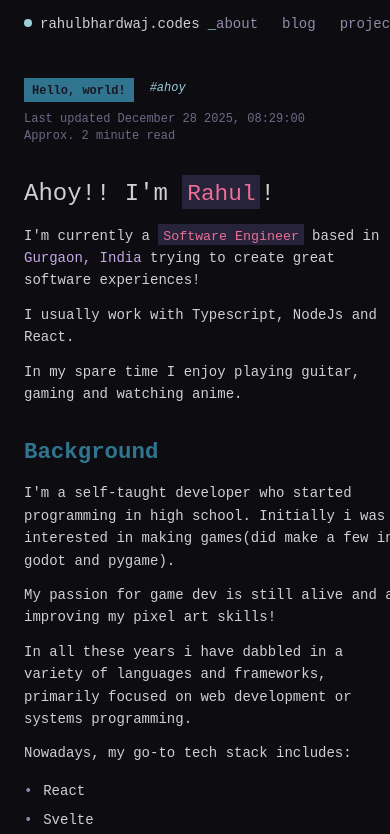
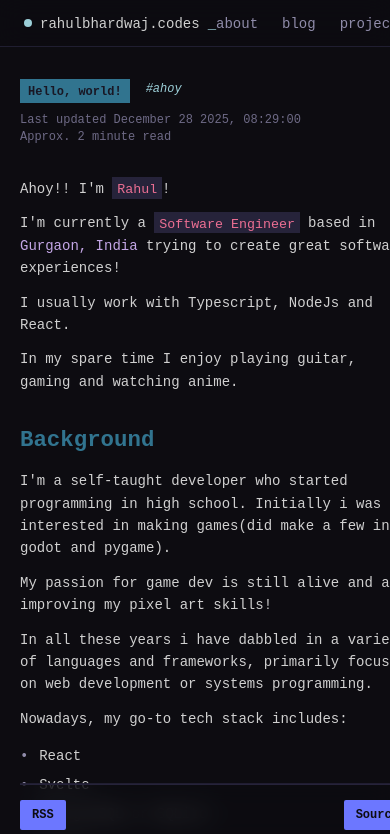
Before and after one commit to Rayzon3/portfolio-v4, a SvelteKit app: page / in a window 390 px wide. Shown: the top 834 px of the page. Built offline with nearby package versions, Linux system fonts and the light colour scheme.

Commit message:
added rss + layout changes

```diff
--- a/src/routes/+page.svelte
+++ b/src/routes/+page.svelte
@@ -36,12 +36,14 @@
 </svelte:head>
 
 <div class="page-wrapper">
+  <!-- TOP HEADER (sticky + frosted) -->
   <header class="header">
     <div class="header-left">
       <span class="status-dot"></span>
       <span class="site-title">rahulbhardwaj.codes</span>
       <span class="cursor">_</span>
     </div>
+
     <nav class="header-nav">
       <a href="/">about</a>
       <a href="/blog">blog</a>
@@ -49,7 +51,9 @@
     </nav>
   </header>
 
-  <main class="main-content">
+  <main class="layout">
+    <!-- LEFT: content column -->
+    <section class="content">
       <article>
         <div class="post-meta">
           <span class="label">Hello, world!</span>
@@ -60,7 +64,7 @@
           Approx. 2 minute read
         </div>
 
-      <h3 id="hello">Ahoy!! I'm <code class="inline-code">{name}</code>!</h3>
+        <p id="hello">Ahoy!! I'm <code class="inline-code">{name}</code>!</p>
 
         <p>
           I'm currently a <code class="inline-code">{title}</code> based in
@@ -70,7 +74,9 @@
 
         <p>I usually work with Typescript, NodeJs and React.</p>
 
-      <p>In my spare time I enjoy playing guitar, gaming and watching anime.</p>
+        <p>
+          In my spare time I enjoy playing guitar, gaming and watching anime.
+        </p>
 
         <h2 id="background">Background</h2>
 
@@ -87,7 +93,8 @@
 
         <p>
           In all these years i have dabbled in a variety of languages and
-        frameworks, primarily focused on web development or systems programming.
+          frameworks, primarily focused on web development or systems
+          programming.
         </p>
 
         <p>Nowadays, my go-to tech stack includes:</p>
@@ -121,9 +128,13 @@
           </div>
 
           <ul class="achievements">
-          <li>Delivered end-to-end features as IC across multiple web apps.</li>
+            <li>
+              Delivered end-to-end features as IC across multiple web apps.
+            </li>
             <li>Refactored React bundles (~10%) → page loads +20%.</li>
-          <li>State revamp with React Query + useReducer (~20% re-renders).</li>
+            <li>
+              State revamp with React Query + useReducer (~20% re-renders).
+            </li>
             <li>
               Node.js + Prisma APIs with &lt;200ms p95 @ 1k+ daily concurrents.
             </li>
@@ -202,9 +213,10 @@
         </p>
 
         <p>
-        You can additionally see a list of <a href="https://github.com/Rayzon3"
-          >projects</a
-        > I've worked on or contributed to.
+          You can additionally see a list of <a
+            href="https://github.com/Rayzon3">projects</a
+          >
+          I've worked on or contributed to.
         </p>
 
         <h2 id="contact">Contact</h2>
@@ -243,10 +255,56 @@
         </ul>
 
         <p>
-        Feel free to reach out to me via <a href="mailto:{email}">email</a> or any
-        of the platforms above if you want to chat!
+          Feel free to reach out to me via <a href="mailto:{email}">email</a> or
+          any of the platforms above if you want to chat!
         </p>
+
+        <div class="sticky-footer">
+          <div class="post-footer-links">
+            <a
+              href="/rss.xml"
+              class="footer-chip"
+              target="_blank"
+              rel="noopener"
+            >
+              RSS
+            </a>
+
+            <a
+              href="https://github.com/Rayzon3/portfolio-v4"
+              class="footer-chip"
+              target="_blank"
+              rel="noopener"
+            >
+              Source
+            </a>
+          </div>
+        </div>
       </article>
+    </section>
+
+    <!-- RIGHT: sidebar column -->
+    <aside class="sidebar">
+      <div class="side-section">
+        <div class="side-title">▼ Presence</div>
+        <div class="side-row">• Rahul Offline</div>
+      </div>
+
+      <div class="side-section">
+        <div class="side-title">▼ Viewers</div>
+        <div class="side-row">• Site-wide: 4</div>
+        <div class="side-row">• This page: 2</div>
+      </div>
+
+      <div class="side-section">
+        <div class="side-title">▼ Table of Contents</div>
+        <a class="toc-link" href="#hello"># Hello, world!</a>
+        <a class="toc-link" href="#background">## Background</a>
+        <a class="toc-link" href="#experience">## Experience</a>
+        <a class="toc-link" href="#blog-projects">## Blog &amp; Projects</a>
+        <a class="toc-link" href="#contact">## Contact</a>
+      </div>
+    </aside>
   </main>
 </div>
 
@@ -274,17 +332,27 @@
   }
 
   .page-wrapper {
+    min-height: 100vh;
     display: grid;
-    grid-template-columns: 280px 1fr 280px;
+    grid-template-columns: 1fr minmax(0, 780px) 320px 1fr;
     grid-template-rows: auto 1fr;
-    min-height: 100vh;
     gap: 0;
   }
 
   /* Header */
   .header {
     grid-column: 1 / -1;
-    background-color: #0d0c11;
+
+    position: sticky;
+    top: 0;
+    z-index: 50;
+
+    background: rgba(13, 12, 17, 0.55);
+    -webkit-backdrop-filter: blur(12px);
+    backdrop-filter: blur(12px);
+
+    border-bottom: 1px solid rgba(38, 35, 58, 0.8);
+
     padding: 0.75rem 1.5rem;
     display: flex;
     justify-content: space-between;
@@ -325,12 +393,56 @@
     text-decoration: underline;
   }
 
-  /* Main Content */
-  .main-content {
-    grid-column: 2;
-    padding: 2rem 3rem;
-    max-width: 800px;
-    justify-self: center;
+  /* ✅ NEW: layout spans content+sidebar columns */
+  .layout {
+    grid-column: 2 / 4;
+    display: grid;
+    grid-template-columns: minmax(0, 780px) 320px;
+    gap: 3rem;
+    padding: 2rem 1.5rem;
+    align-items: start;
+  }
+
+  .content {
+    min-width: 0;
+  }
+
+  /* ✅ Sticky sidebar */
+  .sidebar {
+    position: sticky;
+    top: 4.25rem; /* below header */
+    align-self: start;
+  }
+
+  .side-section {
+    margin-bottom: 1.5rem;
+  }
+
+  .side-title {
+    color: #6e6a86;
+    margin-bottom: 0.5rem;
+    border-bottom: 1px solid #26233a;
+    padding-bottom: 0.4rem;
+  }
+
+  .side-row {
+    color: #908caa;
+    padding: 0.35rem 0;
+    display: flex;
+    gap: 0.6rem;
+    align-items: center;
+  }
+
+  .toc-link {
+    display: block;
+    color: #9ccfd8;
+    text-decoration: none;
+    padding: 0.25rem 0;
+  }
+
+  .toc-link:hover {
+    color: #ebbcba;
+    text-decoration: underline;
   }
 
   article {
@@ -379,6 +491,7 @@
     color: #9ccfd8;
     animation: blink 1s step-end infinite;
   }
+
   @keyframes blink {
     0%,
     50% {
@@ -462,7 +575,6 @@
     font-family: inherit;
   }
 
-  /* Experience Section */
   .experience-item {
     margin: 2rem 0;
     padding-bottom: 2rem;
@@ -523,19 +635,75 @@
   /* Responsive */
   @media (max-width: 1200px) {
     .page-wrapper {
-      grid-template-columns: 200px 1fr 240px;
+      grid-template-columns: 1fr minmax(0, 720px) 300px 1fr;
     }
   }
 
-  @media (max-width: 900px) {
+  @media (max-width: 980px) {
     .page-wrapper {
       grid-template-columns: 1fr;
     }
 
-    .main-content {
+    .layout {
       grid-column: 1;
-      padding: 2rem 1.5rem;
-      justify-self: start;
+      grid-template-columns: 1fr;
+      padding: 2rem 1.25rem;
+    }
+
+    .sidebar {
+      position: relative;
+      top: 0;
+    }
+  }
+
+  /* Sticky footer container */
+  /* Sticky footer with frosted glass */
+  .sticky-footer {
+    position: sticky;
+    bottom: 0;
+    z-index: 30;
+
+    background: rgba(13, 12, 17, 0.6);
+    -webkit-backdrop-filter: blur(12px);
+    backdrop-filter: blur(12px);
+
+    border-top: 1px solid rgba(38, 35, 58, 0.8);
+
+    padding-bottom: env(safe-area-inset-bottom);
+  }
+
+  /* Footer links */
+  .post-footer-links {
+    display: flex;
+    justify-content: space-between;
+    align-items: center;
+
+    padding: 0.75rem 0;
+    border-top: 1px solid #26233a;
+  }
+
+  /* Buttons */
+  .footer-chip {
+    background-color: #6c77ff;
+    color: #0d0c11;
+    font-size: 12px;
+    font-weight: 700;
+    padding: 0.35rem 0.75rem;
+    font-family: inherit;
+    text-decoration: none;
+    border-radius: 2px;
+    transition: all 0.15s ease;
+  }
+
+  /* Ensure content isn't hidden behind footer */
+  article {
+    padding-bottom: 4rem;
+  }
+
+  /* Mobile polish */
+  @media (max-width: 640px) {
+    .post-footer-links {
+      padding: 0.9rem 0;
     }
   }
 </style>
--- /dev/null
+++ b/src/routes/rss.xml/+server.ts
@@ -0,0 +1,78 @@
+import type { RequestHandler } from "./$types";
+
+type RssItem = {
+  title: string;
+  description?: string;
+  link: string; // absolute URL
+  pubDate: string; // RFC-822 / GMT string
+};
+
+const SITE_URL = "https://rahulbhardwaj.codes"; // ✅ change if needed
+const SITE_TITLE = "rahulbhardwaj.codes";
+const SITE_DESCRIPTION =
+  "Rahul's blog — dev, systems, and things I’m building.";
+
+function escapeXml(str: string) {
+  return str
+    .replaceAll("&", "&amp;")
+    .replaceAll("<", "&lt;")
+    .replaceAll(">", "&gt;")
+    .replaceAll('"', "&quot;")
+    .replaceAll("'", "&apos;");
+}
+
+// ✅ Replace this with your real blog source (see next section)
+function getItems(): RssItem[] {
+  return [
+    {
+      title: "Hello, world!",
+      description: "My introduction post.",
+      link: `${SITE_URL}/blog/hello-world`,
+      pubDate: new Date("2025-12-28T08:29:00+05:30").toUTCString(),
+    },
+  ];
+}
+
+function renderRss(items: RssItem[]) {
+  const now = new Date().toUTCString();
+
+  const itemXml = items
+    .map(
+      (item) => `
+    <item>
+      <title>${escapeXml(item.title)}</title>
+      <link>${escapeXml(item.link)}</link>
+      <guid isPermaLink="true">${escapeXml(item.link)}</guid>
+      <pubDate>${escapeXml(item.pubDate)}</pubDate>
+      ${
+        item.description
+          ? `<description>${escapeXml(item.description)}</description>`
+          : ""
+      }
+    </item>`
+    )
+    .join("\n");
+
+  return `<?xml version="1.0" encoding="UTF-8"?>
+<rss version="2.0">
+  <channel>
+    <title>${escapeXml(SITE_TITLE)}</title>
+    <link>${escapeXml(SITE_URL)}</link>
+    <description>${escapeXml(SITE_DESCRIPTION)}</description>
+    <language>en</language>
+    <lastBuildDate>${escapeXml(now)}</lastBuildDate>
+    ${itemXml}
+  </channel>
+</rss>`;
+}
+
+export const GET: RequestHandler = async () => {
+  const items = getItems();
+
+  return new Response(renderRss(items), {
+    headers: {
+      "Content-Type": "application/xml; charset=utf-8",
+      "Cache-Control": "max-age=0, s-maxage=3600",
+    },
+  });
+};
```
Lines whose indentation alone changed are shown as unchanged.
